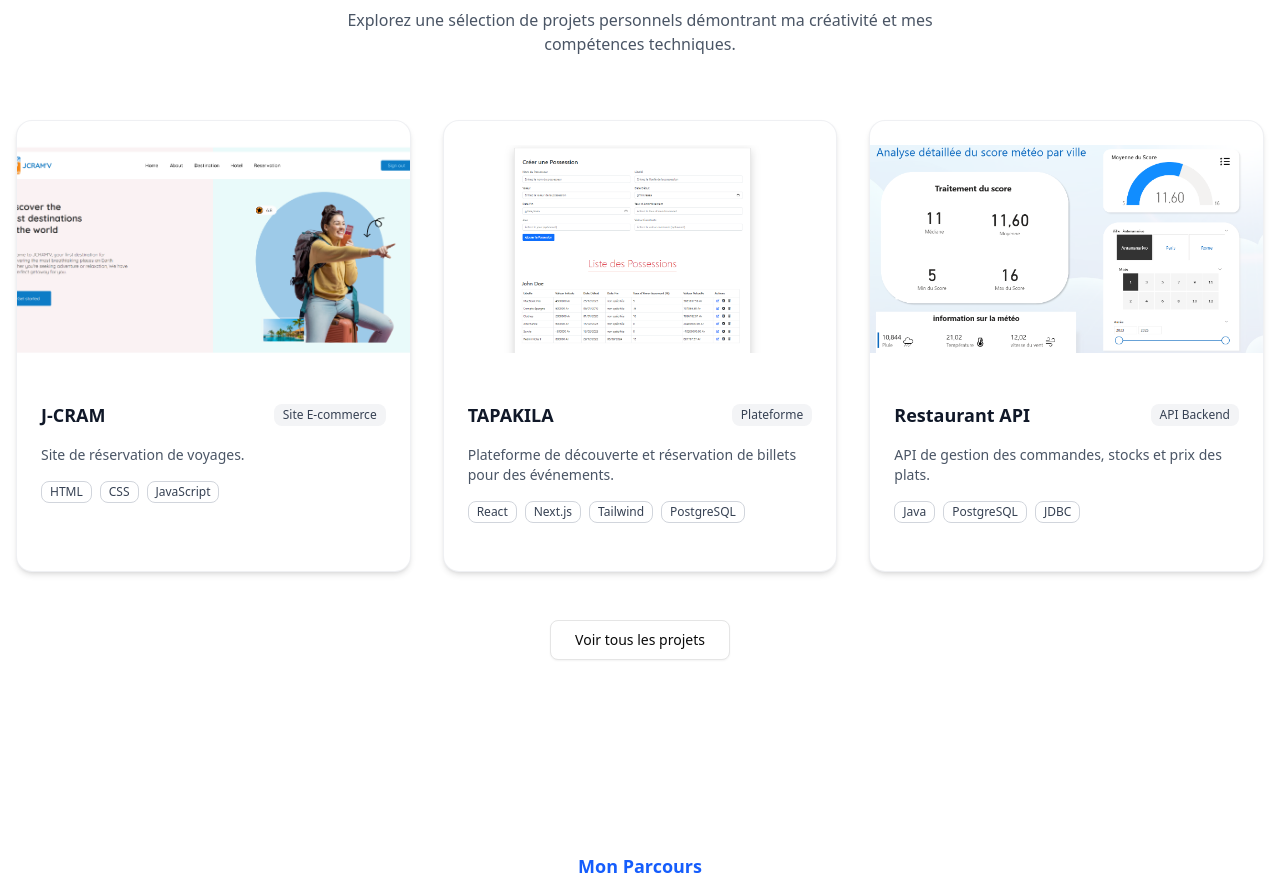
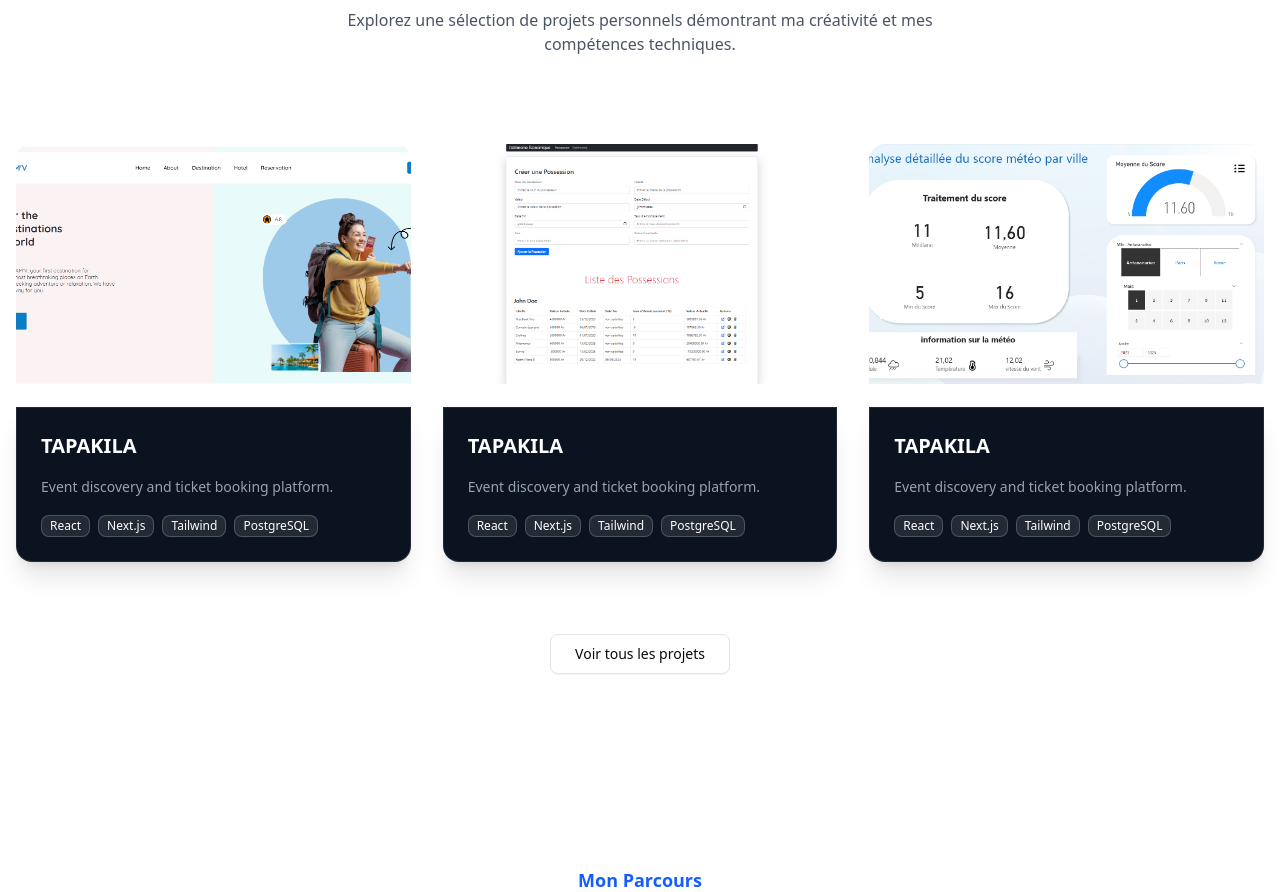
Before and after one commit to RYJramefison/Portfolio, a Next.js app: page / in a window 1280 px wide. Shown: the part 1840-2732 px from the top of the page. Built offline with nearby package versions, Linux system fonts and the light colour scheme.

Commit message:
fix: card design

```diff
--- a/components/sections/PojectSection.tsx
+++ b/components/sections/PojectSection.tsx
@@ -42,79 +42,99 @@ const ProjectSection = () => {
               transition={{ delay: index * 0.1 }}
               viewport={{ once: true }}
             >
-              <Card className="group relative h-full overflow-hidden rounded-2xl border border-gray-200/60 dark:border-white/10 bg-white dark:bg-gray-900 shadow-md hover:shadow-2xl transition-all duration-500">
-  {/* Image */}
-  <div className="relative overflow-hidden">
+            <Card className="group relative h-full bg-transparent border-none shadow-none">
+
+{/* IMAGE HEADER */}
+<div className="relative h-60 overflow-hidden rounded-t-2xl">
   <img
     src={project.image}
     alt={project.title}
-      className="w-full h-52 object-cover transition-transform duration-500 group-hover:scale-110"
+    className="
+      absolute inset-0
+      w-full h-full
+      object-cover
+      transition-transform duration-700 ease-out
+      group-hover:scale-110
+    "
   />
 
-    {/* Overlay hover (blanc → gris, sans flou) */}
+  {/* Overlay hover */}
   <div
     className="
       absolute inset-0
       bg-gradient-to-t
-        from-white/80
-        via-white/50
-        to-white/20
-        dark:from-zinc-900/80
-        dark:via-zinc-900/50
-        dark:to-zinc-900/20
-        opacity-0 group-hover:opacity-100
+      from-black/60
+      via-black/30
+      to-transparent
+      opacity-0
+      group-hover:opacity-100
       transition-opacity duration-500
     "
   />
 
-    {/* Hover Actions */}
-    <div className="absolute bottom-4 right-4 flex gap-2 opacity-0 translate-y-4 group-hover:opacity-100 group-hover:translate-y-0 transition-all duration-500">
+  {/* Hover actions */}
+  <div
+    className="
+      absolute bottom-4 right-4
+      flex gap-2
+      opacity-0 translate-y-4
+      group-hover:opacity-100 group-hover:translate-y-0
+      transition-all duration-500
+    "
+  >
     <Button
       size="icon"
-        className="bg-white hover:bg-gray-100 text-gray-900 shadow-lg rounded-full"
-        aria-label="Live demo"
+      className="rounded-full bg-white/90 backdrop-blur text-gray-900 shadow-lg hover:bg-white"
     >
       <ExternalLink className="h-4 w-4" />
     </Button>
 
     <Button
       size="icon"
-        className="bg-white hover:bg-gray-100 text-gray-900 shadow-lg rounded-full"
-        aria-label="Source code"
+      className="rounded-full bg-white/90 backdrop-blur text-gray-900 shadow-lg hover:bg-white"
     >
       <GithubIcon className="h-4 w-4" />
     </Button>
   </div>
 </div>
 
-  {/* Content */}
-  <CardContent className="p-6 space-y-4">
-    <div className="flex items-center justify-between">
-      <h3 className="font-bold text-lg text-gray-900 dark:text-white">
-        {project.title}
+{/* BODY COLLÉ À L'IMAGE */}
+<div
+  className="
+    relative
+    -mt-px
+    rounded-b-2xl
+    bg-[#0b1220]
+    border border-white/10
+    p-6
+    space-y-4
+    shadow-xl
+  "
+>
+  <h3 className="text-xl font-bold text-white">
+    TAPAKILA
   </h3>
-      <Badge className="bg-gray-100 text-gray-700 dark:bg-white/10 dark:text-gray-300">
-        {project.category}
-      </Badge>
-    </div>
 
-    <p className="text-sm text-gray-600 dark:text-gray-400">
-      {project.description}
+  <p className="text-sm text-gray-400 leading-relaxed">
+    Event discovery and ticket booking platform.
   </p>
 
   <div className="flex flex-wrap gap-2">
-      {project.tags.map(tag => (
+    {['React', 'Next.js', 'Tailwind', 'PostgreSQL'].map(tag => (
       <Badge
         key={tag}
-          variant="outline"
-          className="border-gray-300 dark:border-white/20 text-gray-700 dark:text-gray-300"
+        className="bg-white/10 text-white border border-white/20"
       >
         {tag}
       </Badge>
     ))}
   </div>
-  </CardContent>
+</div>
+
 </Card>
+
+
+
             </motion.div>
           ))}
         </div>
```
Lines whose indentation alone changed are shown as unchanged.
